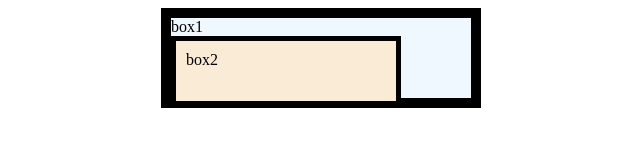
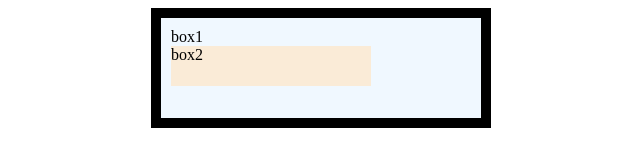
Before and after one commit to wjq1994/html, a plain HTML site: page src/window-width.html in a window 1280 px wide. Shown: the whole page, without its empty margins (319-959 px from the left). Drawn offline with Linux system fonts and the light colour scheme.

Commit message:
新增offsetTop注释

```diff
--- a/src/window-width.html
+++ b/src/window-width.html
@@ -10,17 +10,17 @@
             height: 80px;
             border: 10px solid #000000;
             margin: 0 auto;
-            /*padding: 10px;*/
+            padding: 10px;
             background-color: aliceblue;
         }
         .box2 {
             position: absolute;
             /*left: -40px;*/
             /*margin: 10px;*/
-            padding: 10px;
+            /*padding: 10px;*/
             width: 200px;
             height: 40px;
-            border: 5px solid #000000;
+            /*border: 5px solid #000000;*/
             background-color: antiquewhite;
             /* offsetLeft 和这属性无关 */
             box-sizing: content-box;
@@ -39,7 +39,7 @@
     网页可见区域高：document.body.clientHeight 这个属性是只读属性，对于没有定义CSS或者内联布局盒子的元素为0，否则，它是元素内部的高度(单位像素)，包含内边距，但不包括水平滚动条、边框和外边距。
     网页可见区域宽：document.body.offsetWidth  (包括边线的宽)
     网页可见区域高：document.body.offsetHeight (包括边线的宽)(注意不是浏览器窗口的高度)
-    dom元素相对于其父定位元素顶部的距离：dom.offsetTop  (dom为dom对象的引用)(包括边线的宽)
+    dom元素相对于其父定位元素顶部的距离：dom.offsetTop  dom元素(边框+padding+content的左上角)到父元素顶部(padding+content的左上角)
     dom元素相对于其父定位元素左边的距离：dom.offsetLeft dom元素
     网页正文全文宽：document.body.scrollWidth
     网页正文全文高：document.body.scrollHeight (注意不是浏览器窗口的高度)
```
